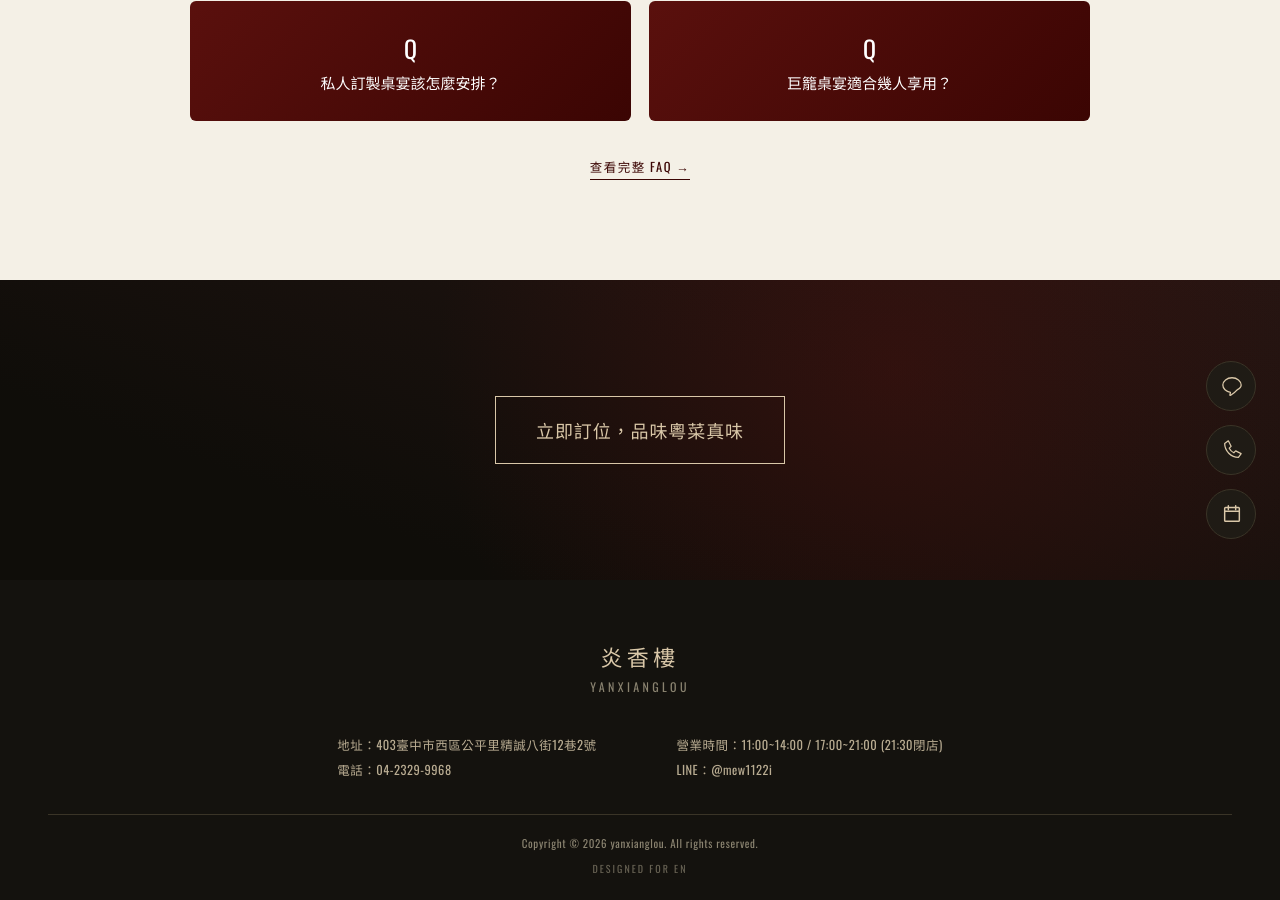
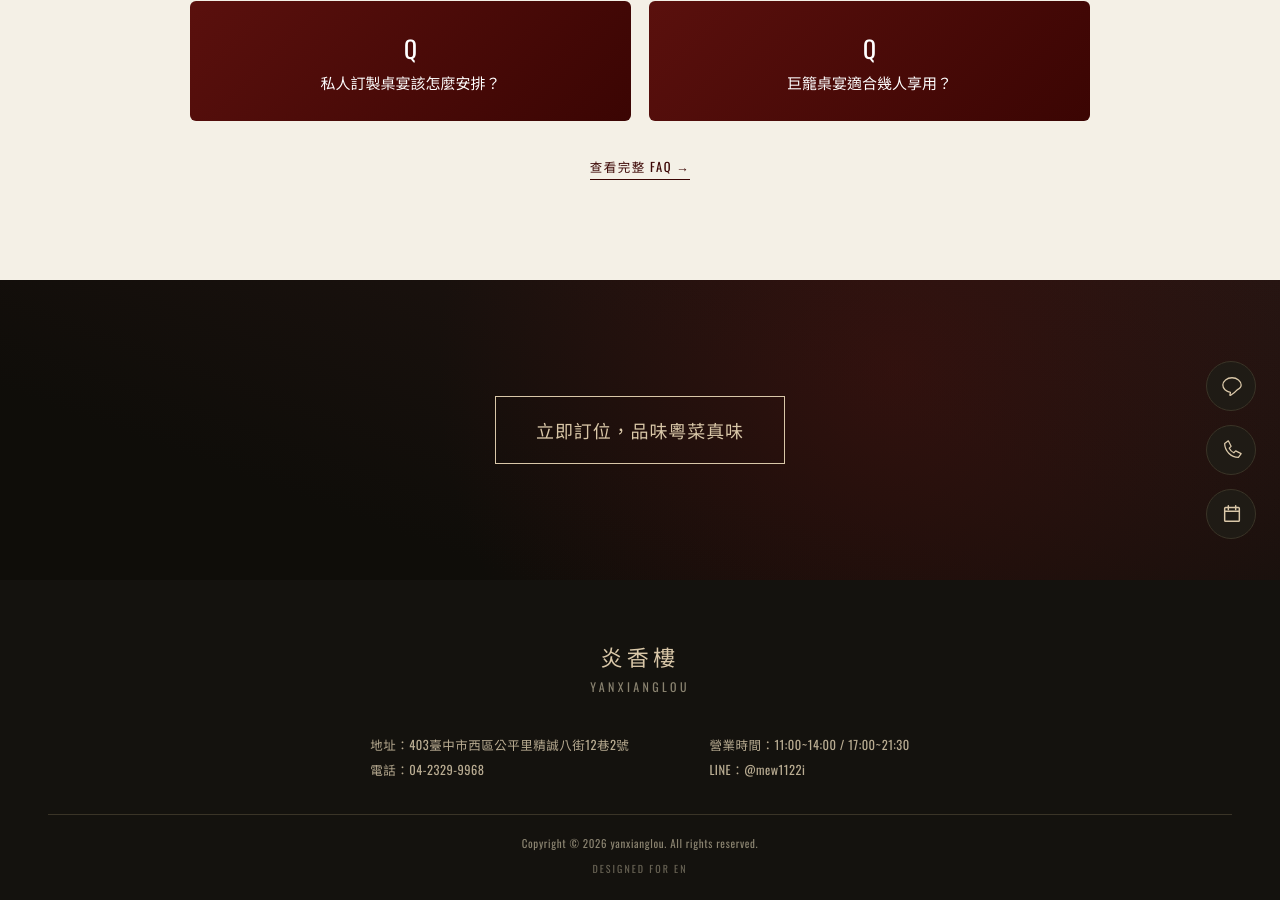
Before and after one commit to yanxianglou/yanxianglou.github.io, a Jekyll site: the page built from index.html, in a window 1280 px wide and 900 px high, scrolled down 3165 px. Built offline with Jekyll 4.4.1, drawn with Linux system fonts in a browser that asks for light colours.

Commit message:
Update 導覽頁設定 “site_settings”

```diff
--- a/_data/site-settings.yml
+++ b/_data/site-settings.yml
@@ -48,5 +48,5 @@
   address: 403臺中市西區公平里精誠八街12巷2號
   phone: 04-2329-9968
   phone_tel: "0423299968"
-  hours: 11:00~14:00 / 17:00~21:00 (21:30閉店)
+  hours: 11:00~14:00 / 17:00~21:30
   line_id: "@mew1122i"
```
